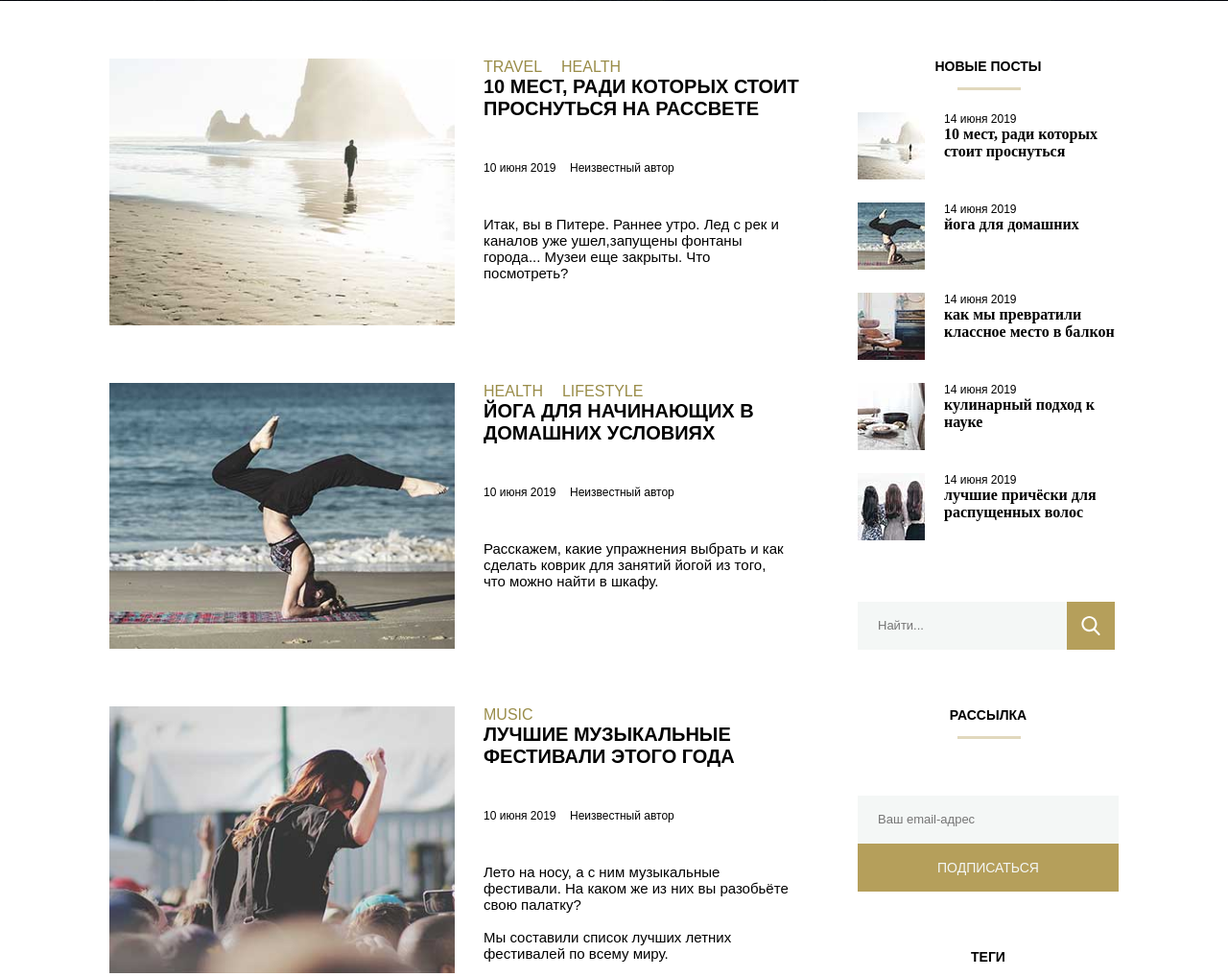
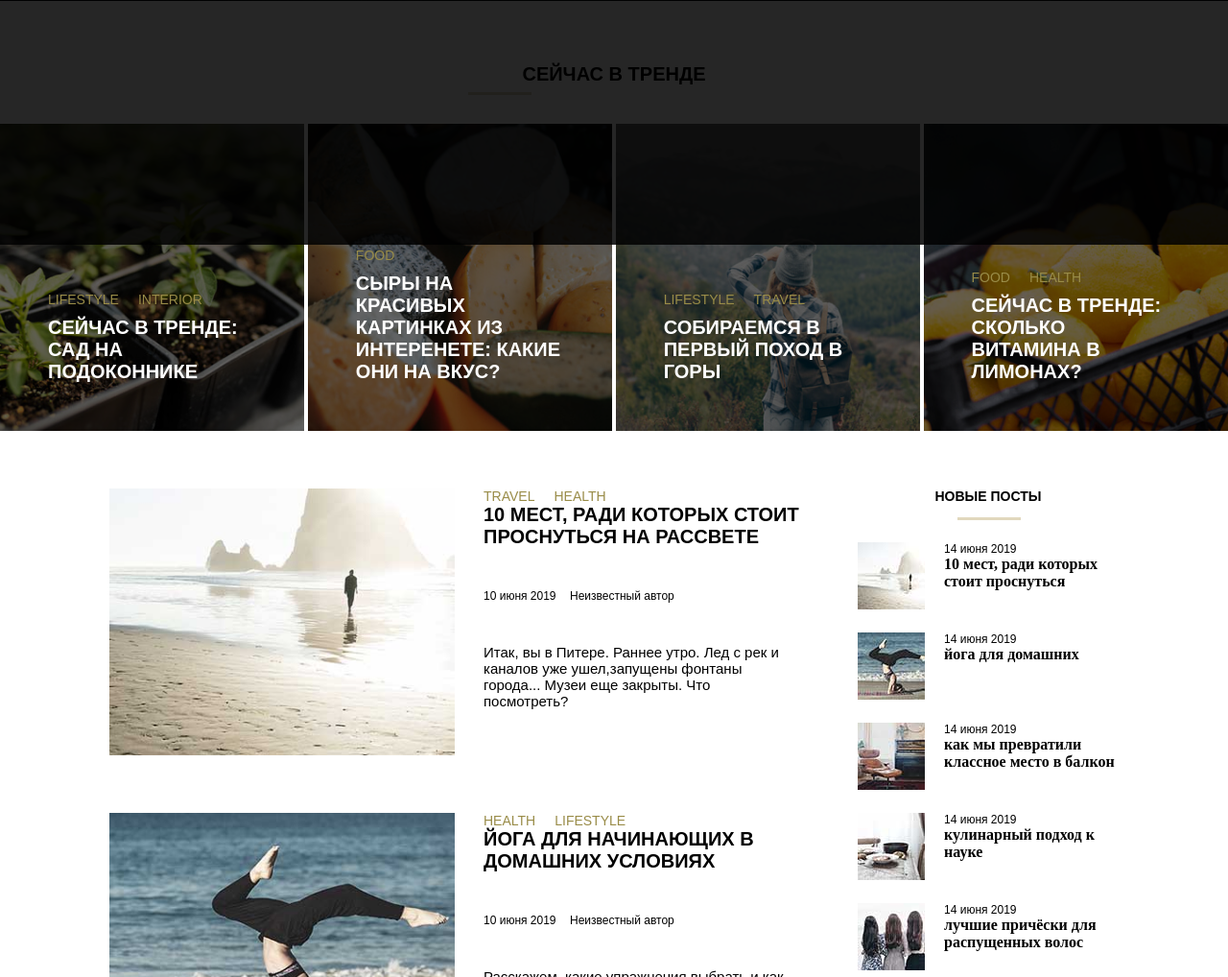
Before and after one commit to SaymanDiman/DiplomMQ-34, a plain HTML site: page index.html in a window 1280 px wide. Shown: the part 545-1563 px from the top of the page at 96% size. Drawn offline with Linux system fonts and the light colour scheme.

Commit message:
Add files via upload

```diff
--- a/css/style.css
+++ b/css/style.css
@@ -43,7 +43,7 @@
   left: 0;
   right: 0;
   bottom: 0;
-  opacity: 0.5;
+  opacity: 0.7;
 }
 
 
@@ -105,6 +105,145 @@
 }
 
 
+
+.trends-container {
+  width: 100%;
+  margin-top: 65px;
+
+}
+
+.post-title-trends {
+  font-family: 'Open Sans-Bold', sans-serif;
+  text-transform: uppercase;
+  font-size: 20px;
+  margin-bottom: 40px;
+  align-items: center;
+  justify-content: center;
+  position: relative;
+  display: flex;
+
+
+}
+
+.post-title-trends::after {
+  content: "";
+  position: absolute;
+  width: 66px;
+  height: 3px;
+  background-color: #b59f5b;
+  opacity: 0.4;
+  top: 30px;
+  right:726px;
+}
+
+
+.trends-body {
+  display: flex;
+  width: 100%;
+  justify-content: space-between;
+
+}
+
+.trends-interior {
+  background-image: url(../images/trend1.jpg);
+  background-position: center center;
+  background-repeat: no-repeat;
+  z-index: 0;
+  background-size: cover;
+  width: 24.8%;
+  min-height: 320px;
+  position: relative;
+  display: flex;
+}
+
+.trends-title {
+  font-family: 'Open Sans-Bold', sans-serif;
+  text-transform: uppercase;
+  font-size: 20px;
+  color: #ffffff;
+  padding-top: 10px;
+}
+
+
+.trends-title:hover {
+  cursor: pointer;
+  color: #ffffff;
+}
+
+
+.trends-block-body::after {
+  content: "";
+  background-color: #000000;
+  position: absolute;
+  top: 0;
+  left: 0;
+  right: 0;
+  bottom: 0;
+  opacity: 0.6;
+}
+
+
+.trends-block-body {
+  display: flex;
+  justify-content: center;
+  align-items: flex-end;
+}
+
+
+.trends-block {
+  margin: 20px;
+  padding: 30px;
+  border: 3px;
+  border-color: transparent;
+  z-index: 2;
+}
+
+
+.trends-block:hover {
+  padding: 30px;
+  border: 3px solid #b59f5b;
+}
+
+
+.trends-food {
+  background-image: url(../images/trend2.jpg);
+  background-position: center center;
+  background-repeat: no-repeat;
+  z-index: 0;
+  background-size: cover;
+  width: 24.8%;
+  min-height: 320px;
+  position: relative;
+  display: flex;
+}
+
+
+.trends-travel {
+  background-image: url(../images/trend3.jpg);
+  background-position: center center;
+  background-repeat: no-repeat;
+  z-index: 0;
+  background-size: cover;
+  width: 24.8%;
+  min-height: 320px;
+  position: relative;
+  display: flex;
+}
+
+
+.trends-health {
+  background-image: url(../images/trend4.jpg);
+  background-position: center center;
+  background-repeat: no-repeat;
+  z-index: 0;
+  background-size: cover;
+  width: 24.8%;
+  min-height: 320px;
+  position: relative;
+  display: flex;
+}
+
+
 .content {
   margin-top: 60px;
   display: flex;
@@ -157,8 +296,7 @@
 
 .naw-item-news {
   display: flex;
-
-
+  z-index: 5;
 }
 
 
@@ -167,6 +305,8 @@
   color:#998c48;
   text-decoration: none;
   margin-right: 20px;
+  font-family: 'Open Sans-Bold', sans-serif;
+  font-size: 14px;
 }
 
 
@@ -181,14 +321,12 @@
   text-transform: uppercase;
   font-family: 'Open Sans-Bold', sans-serif;
   font-size: 20px;
-
 }
 
 
 .naw-news {
   display: flex;
   justify-content: space-between;
-
 }
 
 
@@ -322,7 +460,8 @@
 
 
 .button-search {
-  visibility: hidden;
+  display: none;
+
 }
 
 
@@ -531,24 +670,33 @@
   align-items: center;
   margin-bottom: 40px;
   #position: fixed;
-  width: 100%;
-  height: 100%;
+  width: 100vw;
+  height: 100vh;
   #justify-content: center;
   #border: 3px solid black;
-  background-color: #000 rgba(0, 0, 0, 0.8);
-  #z-index: 100;
+  #background-color: #000 rgba(0, 0, 0, 0.8);
+  z-index: 1;
 }
 
 .popup {
-  #height: 100%;
-  #display: flex;
+  height: 100%;
+  display: flex;
   #justify-content: center;
   #border: 3px solid black;
-  #position: fixed;
+  position: relative;
   #background-color: #000 rgba(0, 0, 0, 0.8);
-  #z-index: -5;
+  z-index: 2;
+}
 
-
+.container__popup::after {
+  content: "";
+  background-color: #000000;
+  position: absolute;
+  top: 0;
+  left: 0;
+  right: 0;
+  bottom: 0;
+  opacity: 0.85;
 }
 
 
--- a/index.html
+++ b/index.html
@@ -29,6 +29,54 @@
       <h1 class="header-title">блог о творчестве,спорте, и образе жизни</h1>
     </div>
 </header>
+<div class="trends-container">
+  <h2 class="post-title-trends">сейчас в тренде</h2>
+  <div class="trends-body">
+    <article class="trends-interior">
+      <div class="trends-block-body">
+      <div class="trends-block">
+          <ul class="nav-list-news">
+      <li class="nav-item-news"><a class="nav-link-news" href="#">lifestyle</a></li>
+      <li class="nav-item-news"><a class="nav-link-news" href="#">interior</a></li>
+       </ul>
+       <h2 class="trends-title">сейчас в тренде: сад на подоконнике</h2>
+       </div>
+       </div>
+    </article>
+    <article class="trends-food">
+      <div class="trends-block-body">
+        <div class="trends-block">
+          <ul class="nav-list-news">
+      <li class="nav-item-news"><a class="nav-link-news" href="#">food</a></li>
+       </ul>
+       <h2 class="trends-title">сыры на красивых картинках из интеренете: какие они на вкус?</h2>
+      </div>
+      </div>
+    </article>
+    <article class="trends-travel">
+      <div class="trends-block-body">
+        <div class="trends-block">
+          <ul class="nav-list-news">
+      <li class="nav-item-news"><a class="nav-link-news" href="#">lifestyle</a></li>
+      <li class="nav-item-news"><a class="nav-link-news" href="#">travel</a></li>
+       </ul>
+       <h2 class="trends-title">собираемся в первый поход в горы</h2>
+       </div>
+       </div>
+    </article>
+    <article class="trends-health">
+      <div class="trends-block-body">
+        <div class="trends-block">
+          <ul class="nav-list-news">
+      <li class="nav-item-news"><a class="nav-link-news" href="#">food</a></li>
+      <li class="nav-item-news"><a class="nav-link-news" href="#">health</a></li>
+       </ul>
+       <h2 class="trends-title">сейчас в тренде: сколько витамина в лимонах?</h2>
+       </div>
+     </div>
+    </article>
+  </div>
+</div>
 <div class="content">
   <div class="content-wrapper">
 <main class="content-main">
@@ -249,7 +297,7 @@
  </section>
     <section class="section-content-tags">
     <article class="tags">
-  <h3 class="post-title-new">теги</h3>
+  <h2 class="post-title-new">теги</h2>
     <ul class="tags-list">
       <li class="tags-item"><a class="tags-link" href="#">fasion</a></li>
         <li class="tags-item"><a class="tags-link" href="#">music</a></li>
```
